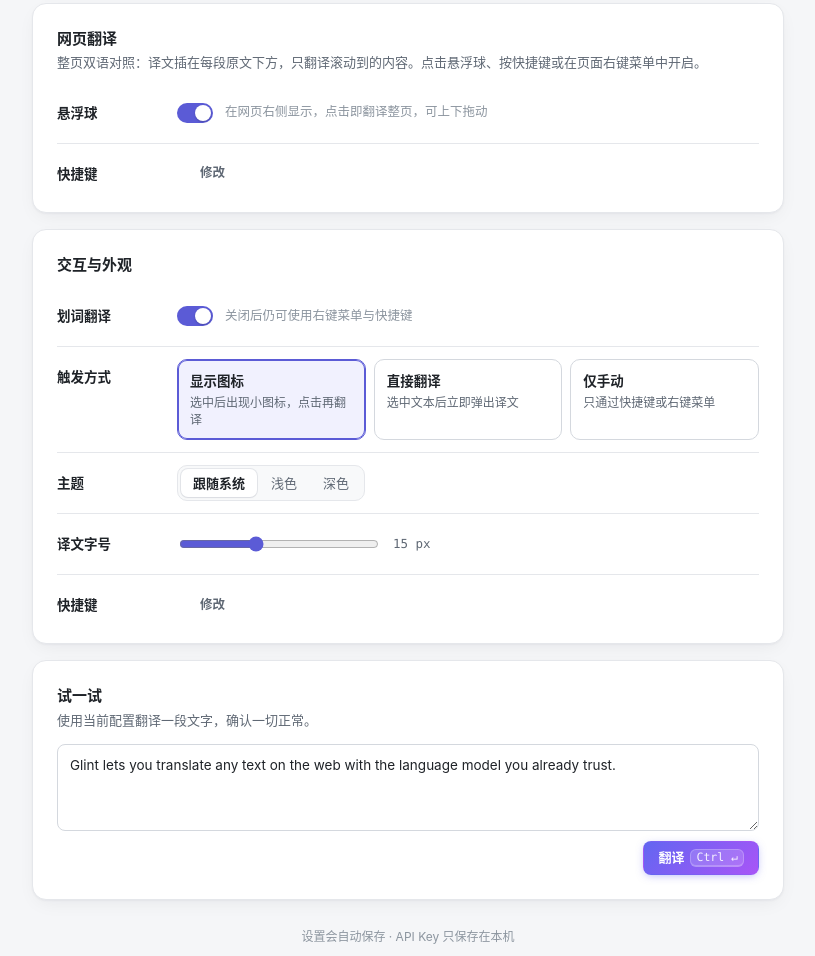
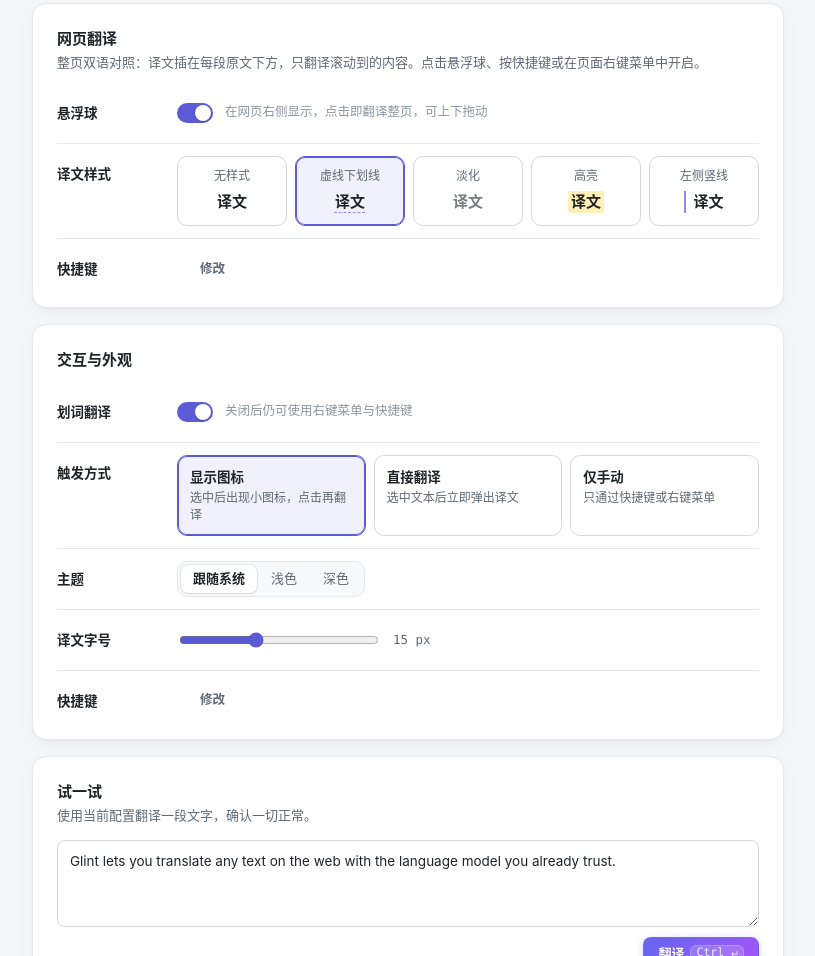
Before and after one commit to Banezzz/glint-translate, a browser extension: page src/options/options.html in a window 1280 px wide. Shown: the part 960-1916 px from the top of the page, without its empty margins (232-1047 px from the left). Drawn offline with Linux system fonts and the light colour scheme.

Commit message:
feat(options): pick how translations are styled on the page

```diff
--- a/src/options/options.css
+++ b/src/options/options.css
@@ -118,6 +118,28 @@ body { min-height: 100vh; }
 .combo-name { flex: none; font-size: 12px; color: var(--faint); }
 .combo-empty { padding: 10px; font-size: 12.5px; color: var(--faint); }
 
+/* Page translation styles */
+.styles { display: grid; grid-template-columns: repeat(5, minmax(0, 1fr)); gap: 8px; }
+.style-choice {
+  position: relative;
+  display: flex; flex-direction: column; align-items: center; gap: 6px;
+  padding: 10px 6px 12px;
+  border: 1px solid var(--border-strong);
+  border-radius: var(--radius-md);
+  cursor: pointer;
+  transition: border-color 120ms ease, background 120ms ease;
+}
+.style-choice:hover { border-color: light-dark(#c3c8cf, #4a4a54); }
+.style-choice input { position: absolute; opacity: 0; pointer-events: none; }
+.style-choice:has(input:checked) { border-color: var(--accent); background: var(--accent-soft); box-shadow: 0 0 0 1px var(--accent) inset; }
+.style-choice:has(input:focus-visible) { box-shadow: 0 0 0 3px var(--accent-ring); }
+.style-name { font-size: 12px; color: var(--muted); }
+.style-sample { font-size: 15px; font-weight: 550; line-height: 1.5; }
+.style-sample[data-style="dashed"] { text-decoration: underline dashed rgba(124, 108, 240, 0.75); text-decoration-thickness: 1px; text-underline-offset: 0.3em; }
+.style-sample[data-style="faded"] { opacity: 0.6; }
+.style-sample[data-style="highlight"] { padding: 0 3px; border-radius: 3px; background: rgba(250, 204, 21, 0.3); }
+.style-sample[data-style="border"] { padding-left: 7px; border-left: 2px solid rgba(124, 108, 240, 0.8); }
+
 /* Trigger choices */
 .choices { display: grid; grid-template-columns: repeat(3, minmax(0, 1fr)); gap: 8px; }
 .choice {
@@ -182,4 +204,5 @@ body { min-height: 100vh; }
   .row { grid-template-columns: minmax(0, 1fr); gap: 8px; }
   .row-label { padding-top: 0; }
   .choices { grid-template-columns: minmax(0, 1fr); }
+  .styles { grid-template-columns: repeat(3, minmax(0, 1fr)); }
 }
--- a/src/options/options.html
+++ b/src/options/options.html
@@ -138,6 +138,18 @@
           </div>
         </div>
         <div class="row">
+          <div class="row-label">译文样式</div>
+          <div class="row-control">
+            <div class="styles" role="radiogroup" aria-label="译文样式">
+              <label class="style-choice"><input type="radio" name="pageStyle" value="plain" /><span class="style-name">无样式</span><span class="style-sample" data-style="plain">译文</span></label>
+              <label class="style-choice"><input type="radio" name="pageStyle" value="dashed" /><span class="style-name">虚线下划线</span><span class="style-sample" data-style="dashed">译文</span></label>
+              <label class="style-choice"><input type="radio" name="pageStyle" value="faded" /><span class="style-name">淡化</span><span class="style-sample" data-style="faded">译文</span></label>
+              <label class="style-choice"><input type="radio" name="pageStyle" value="highlight" /><span class="style-name">高亮</span><span class="style-sample" data-style="highlight">译文</span></label>
+              <label class="style-choice"><input type="radio" name="pageStyle" value="border" /><span class="style-name">左侧竖线</span><span class="style-sample" data-style="border">译文</span></label>
+            </div>
+          </div>
+        </div>
+        <div class="row">
           <div class="row-label">快捷键</div>
           <div class="row-control inline">
             <span id="pageShortcut" class="shortcut"></span>
--- a/src/options/options.js
+++ b/src/options/options.js
@@ -415,6 +415,7 @@ async function init() {
   $('fontSize').value = settings.fontSize;
   $('fontSizeValue').textContent = `${settings.fontSize} px`;
   $('floatBall').checked = settings.floatBall;
+  checkRadio('pageStyle', settings.pageStyle);
   renderBallHint();
   $('tryKbd').textContent = isMac ? '⌘ ↵' : 'Ctrl ↵';
   renderShortcuts();
@@ -461,6 +462,9 @@ async function init() {
   $('editShortcut').addEventListener('click', () => chrome.tabs.create({ url: 'chrome://extensions/shortcuts' }));
   $('editPageShortcut').addEventListener('click', () => chrome.tabs.create({ url: 'chrome://extensions/shortcuts' }));
   $('floatBall').addEventListener('change', (e) => save({ floatBall: e.target.checked }));
+  for (const radio of document.querySelectorAll('input[name="pageStyle"]')) {
+    radio.addEventListener('change', () => save({ pageStyle: radio.value }));
+  }
 
   $('tryButton').addEventListener('click', runTry);
   $('tryInput').addEventListener('keydown', (e) => {
```
